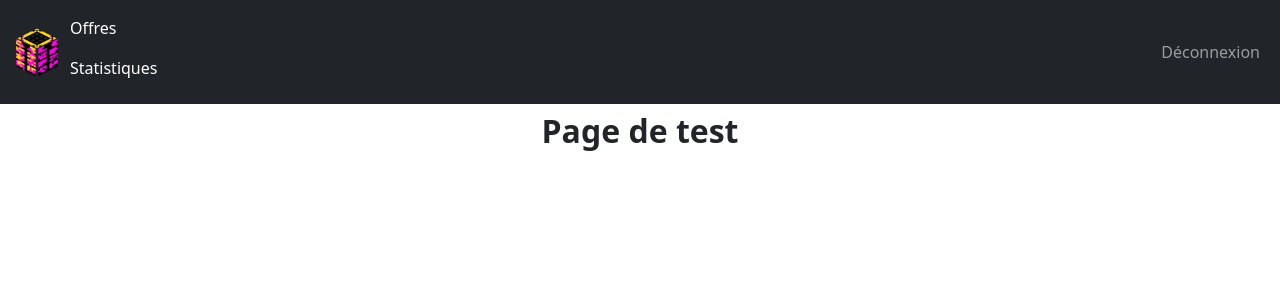
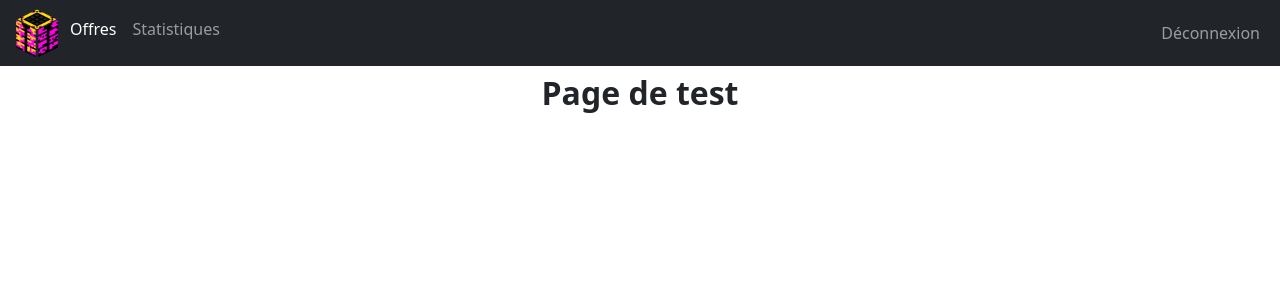
Before and after one commit to ifoudil/StageCraft, a Django app: page /connexion/ in a window 1280 px wide. Shown: the top 300 px of the page. Run offline with Django 5.2, Linux system fonts and the light colour scheme; the visitor is signed in with stand-in values (Sample User, id 1); data comes from the database, SQL or seed files in the repository.

Commit message:
fix: menu now appear correctly for every user with what they have to have access to

```diff
--- a/stagecraft/applicompte/templates/applicompte/menuAdmin.html
+++ b/stagecraft/applicompte/templates/applicompte/menuAdmin.html
@@ -11,11 +11,12 @@
             <ul class="navbar-nav me-auto mb-2 mb-lg-2">
                 <li class="nav-item">
                     <a class="nav-link active" href="/offres">Offres</a>
-                    <a class="nav-link active" href="/stats">Statistiques</a>
+                </li>
+                <li class="nav-item">
+                    <a class="nav-link" href="/stats">Statistiques</a>
                 </li>
             </ul>
             <ul class="navbar-nav">
-                <!-- <li class="nav-item"><a class="nav-link" href="/register">Inscription</a></li> -->
                 <li class="nav-item"><a class="nav-link" href="/logout">Déconnexion</a></li>
             </ul>
         </div>
--- a/stagecraft/applicompte/templates/applicompte/menuEntreprise.html
+++ b/stagecraft/applicompte/templates/applicompte/menuEntreprise.html
@@ -14,7 +14,6 @@
                 </li>
             </ul>
             <ul class="navbar-nav">
-                <!-- <li class="nav-item"><a class="nav-link" href="/register">Inscription</a></li> -->
                 <li class="nav-item"><a class="nav-link" href="/login">Connexion</a></li>
             </ul>
         </div>
--- a/stagecraft/applicompte/templates/applicompte/menuEtudiant.html
+++ b/stagecraft/applicompte/templates/applicompte/menuEtudiant.html
@@ -12,9 +12,11 @@
                 <li class="nav-item">
                     <a class="nav-link active" href="/offres">Offres</a>
                 </li>
+                <li class="nav-item">
+                    <a class="nav-link" href="#">Mes candidatures</a>
+                </li>
             </ul>
             <ul class="navbar-nav">
-                <!-- <li class="nav-item"><a class="nav-link" href="/register">Inscription</a></li> -->
                 <li class="nav-item"><a class="nav-link" href="/logout">Déconnexion</a></li>
             </ul>
         </div>
--- a/stagecraft/applicompte/templates/applicompte/menuProf.html
+++ b/stagecraft/applicompte/templates/applicompte/menuProf.html
@@ -14,7 +14,6 @@
                 </li>
             </ul>
             <ul class="navbar-nav">
-                <!-- <li class="nav-item"><a class="nav-link" href="/register">Inscription</a></li> -->
                 <li class="nav-item"><a class="nav-link" href="/logout">Déconnexion</a></li>
             </ul>
         </div>
```
